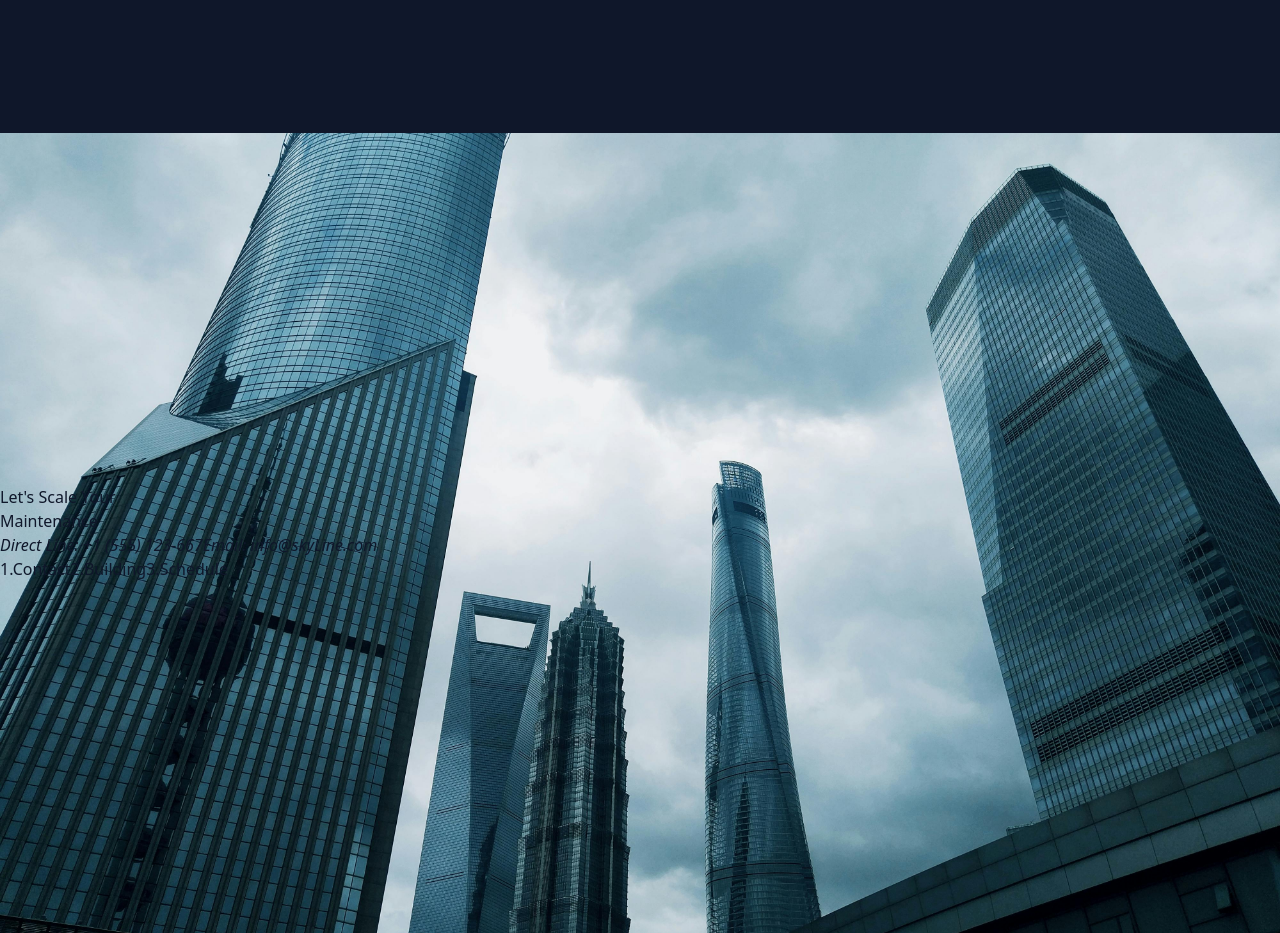
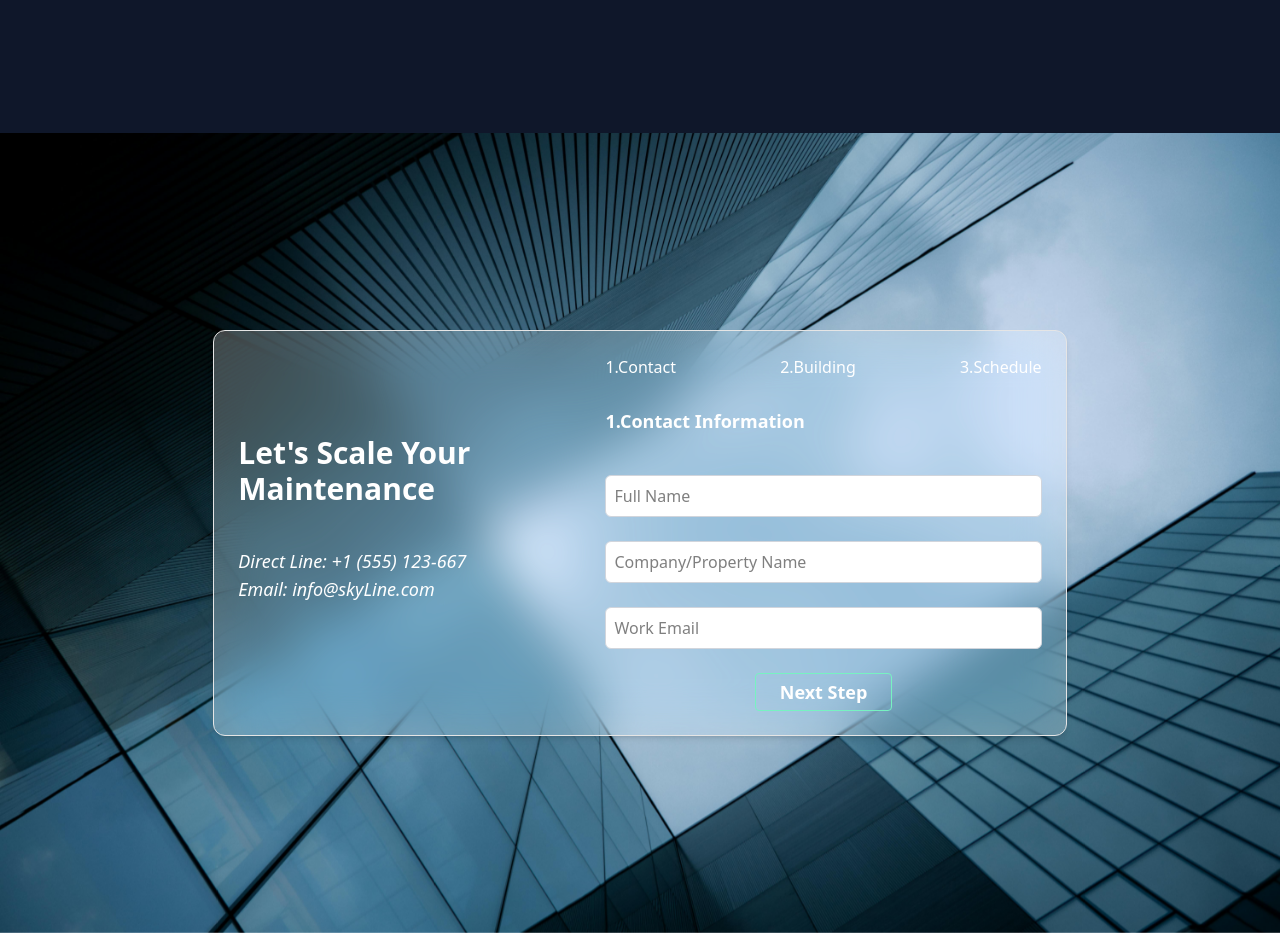
Before and after one commit to MalakGdaea/sky-access-site, a React (Vite) app: page / in a window 1280 px wide. Shown: the part 5680-6613 px from the top of the page. Built offline with nearby package versions, Linux system fonts and the light colour scheme; a web font is replaced by a local one.

Commit message:
forms structure

```diff
--- a/src/components/BuildingForm.jsx
+++ b/src/components/BuildingForm.jsx
@@ -0,0 +1,72 @@
+import React from 'react';
+
+const BuildingForm = () => {
+    return (
+        <form onSubmit={e => e.preventDefault()} className="flex flex-col space-y-4">
+            <h1 className="text-white font-bold text-xl mb-2">2. Building Details</h1>
+
+            {/* Street Address */}
+            <label htmlFor="address" className="sr-only">Building Address</label>
+            <input
+                id="address"
+                type="text"
+                placeholder="Building Address"
+            />
+
+            <div className="flex gap-4">
+                {/* Number of Floors */}
+                <div className="flex-1">
+                    <label htmlFor="floors" className="sr-only">Number of Floors</label>
+                    <input
+                        id="floors"
+                        type="number"
+                        placeholder="Number of Floors"
+                    />
+                </div>
+
+                {/* Building Type Dropdown */}
+                <div className="flex-1">
+                    <label htmlFor="type" className="sr-only">Building Type</label>
+                    <select
+                        id="type"
+                        className="w-full p-3 rounded-md bg-white text-gray-500 outline-none appearance-none"
+                    >
+                        <option value="" disabled selected>Building Type</option>
+                        <option value="commercial">Commercial Office</option>
+                        <option value="residential">Residential High-rise</option>
+                        <option value="hotel">Hotel / Hospitality</option>
+                    </select>
+                </div>
+            </div>
+
+            {/* Estimated Square Footage or Additional Notes */}
+            <label htmlFor="notes" className="sr-only">Access Notes</label>
+            <textarea
+                id="notes"
+                placeholder="Any specific access requirements? (e.g. Roof access available)"
+                className="h-24"
+            ></textarea>
+            {/* Image Upload Field */}
+            <div className="flex flex-col items-center justify-center w-full">
+                <label
+                    htmlFor="building-image"
+                    className="flex flex-col items-center justify-center w-full h-32 border-2 border-dashed border-white/30 rounded-lg cursor-pointer bg-white/5 hover:bg-white/10 transition-colors"
+                >
+                    <div className="flex flex-col items-center justify-center pt-5 pb-6">
+                        <svg className="w-8 h-8 mb-3 text-white/60" fill="none" stroke="currentColor"
+                             viewBox="0 0 24 24" xmlns="http://www.w3.org/2000/svg">
+                            <path strokeLinecap="round" strokeLinejoin="round" strokeWidth="2"
+                                  d="M7 16a4 4 0 01-.88-7.903A5 5 0 1115.9 6L16 6a5 5 0 011 9.9M15 13l-3-3m0 0l-3 3m3-3v12"></path>
+                        </svg>
+                        <p className="mb-2 text-sm text-white/80"><span
+                            className="font-semibold">Click to upload</span> or drag and drop</p>
+                        <p className="text-xs text-white/50">Building Image (PNG, JPG)</p>
+                    </div>
+                    <input id="building-image" type="file" className="hidden" accept="image/*"/>
+                </label>
+            </div>
+        </form>
+    );
+};
+
+export default BuildingForm;
--- a/src/components/ContactForm.jsx
+++ b/src/components/ContactForm.jsx
@@ -2,8 +2,14 @@ import React from 'react';
 
 const ContactForm = () => {
     return (
-        <form>
-
+        <form onSubmit={e => e.preventDefault()}>
+            <h1>1.Contact Information</h1>
+            <label htmlFor="fullName" className="sr-only">Full Name</label>
+            <input id="fullName" type="text" placeholder="Full Name" />
+            <label htmlFor="propertyName" className="sr-only">Company/Property Name</label>
+            <input id="propertyName" type="text" placeholder="Company/Property Name"/>
+            <label htmlFor="workEmail" className="sr-only">Work Email</label>
+            <input id="workEmail" type="text" placeholder="Work Email"/>
         </form>
     );
 };
--- a/src/components/Quote.jsx
+++ b/src/components/Quote.jsx
@@ -1,26 +1,42 @@
-import React from 'react';
+import React, { useState } from 'react';
+import ContactForm from "./ContactForm.jsx";
+import BuildingForm from "./BuildingForm.jsx";
+import ScheduleForm from "./ScheduleForm.jsx";
 
 const Quote = () => {
+    const [step, setStep] = useState(1);
+
     return (
         <section id="quote">
-            <div className="container">
-                <div>
-                    <div>
+            <div className="form-container">
+                <div className="w-3/4">
+                    <div className="mb-20">
                         <span></span>
                         <span></span>
                         <span></span>
                     </div>
-                    <h1>Let's Scale Your <br/>Maintenance</h1>
-                    <address>
-                        <span>Direct Line: +1 (555) 123-667</span>
+                    <h1 className="text-3xl font-bold 2xl:text-4xl">Let's Scale Your <br/>Maintenance</h1>
+                    <address className="text-lg">
+                        <span>Direct Line: +1 (555) 123-667</span><br/>
                         <span>Email: info@skyLine.com</span>
                     </address>
                 </div>
-                <div className="form-container">
-                    <div>
+                <div className="w-full">
+                    <div className="flex justify-between mb-7">
                         <span>1.Contact</span>
                         <span>2.Building</span>
                         <span>3.Schedule</span>
+                    </div>
+                    {
+                        step === 1 && <ContactForm /> ||
+                        step === 2 && <BuildingForm /> ||
+                        step === 3 && <ScheduleForm />
+                    }
+                    <div className="flex justify-center w-full">
+                        <button
+                            onClick={() => setStep((prev) => prev + 1)}>
+                            {step === 3 ? 'Send Request' :  'Next Step'}
+                        </button>
                     </div>
                 </div>
             </div>
--- a/src/components/ScheduleForm.jsx
+++ b/src/components/ScheduleForm.jsx
@@ -0,0 +1,52 @@
+import React from 'react';
+
+const ScheduleForm = () => {
+    return (
+        <form onSubmit={e => e.preventDefault()} className="flex flex-col space-y-6">
+            <h1 className="text-white font-bold text-xl mb-2">3. Service Schedule</h1>
+
+            {/* Preferred Date Selector */}
+            <div className="flex flex-col">
+                <label htmlFor="startDate" className="text-white/70 text-sm mb-2 ml-1">Preferred Start Date</label>
+                <input
+                    id="startDate"
+                    type="date"
+                    className="w-full p-3 rounded-md bg-white text-black outline-none focus:ring-2 focus:ring-[#77f2c1]"
+                />
+            </div>
+
+            {/* Frequency Selection (Maintenance Plans) */}
+            <div className="flex flex-col">
+                <label className="text-white/70 text-sm mb-3 ml-1">Cleaning Frequency</label>
+                <div className="grid grid-cols-3 gap-3">
+                    {['One-Time', 'Quarterly', 'Semi-Annual'].map((plan) => (
+                        <label key={plan} className="cursor-pointer">
+                            <input type="radio" name="frequency" value={plan} className="peer hidden" />
+                            <div className="p-3 text-center border border-white/20 rounded-lg bg-white/5 text-sm text-white transition-all peer-checked:border-[#77f2c1] peer-checked:bg-[#77f2c1]/10 peer-checked:text-[#77f2c1]">
+                                {plan}
+                            </div>
+                        </label>
+                    ))}
+                </div>
+            </div>
+
+            {/* Time of Day */}
+            <div className="flex flex-col">
+                <label htmlFor="time" className="text-white/70 text-sm mb-2 ml-1">Best Time for On-site Inspection</label>
+                <select
+                    id="time"
+                    className="w-full p-3 rounded-md bg-white text-gray-500 outline-none"
+                >
+                    <option value="morning">Morning (8 AM - 12 PM)</option>
+                    <option value="afternoon">Afternoon (12 PM - 5 PM)</option>
+                </select>
+            </div>
+
+            <p className="text-xs text-white/50 italic text-center">
+                *Final scheduling is subject to weather conditions and safety clearance.
+            </p>
+        </form>
+    );
+};
+
+export default ScheduleForm;
--- a/src/index.css
+++ b/src/index.css
@@ -146,10 +146,30 @@ body {
         /* Use a relative path to your image */
         background-image: url('/images/quote-bg.jpg');
 
-        @apply relative h-screen w-full bg-cover bg-center bg-no-repeat;
+        @apply relative h-screen w-full bg-cover bg-center bg-no-repeat text-white;
 
         /* This ensures the content sits on top of the background */
         @apply flex items-center justify-center;
+
+        .form-container {
+            @apply backdrop-blur-xl backdrop-saturate-150 flex space-y-4 p-6 bg-white/25 rounded-xl border border-neutral-200 shadow-md w-2/3 2xl:w-1/2 gap-10 2xl:gap-2;
+        }
+
+        h1 {
+            @apply text-lg font-semibold mb-10;
+        }
+
+        form {
+            @apply w-full flex flex-col space-y-6;
+        }
+
+        input {
+            @apply w-full p-2 bg-white text-black rounded-md border border-gray-300 focus:border-skyrise-blue focus:ring-1  outline-none transition;
+        }
+
+        button {
+            @apply mt-6 py-1 px-6 rounded-sm  border border-[#77f2c1] text-white font-bold text-lg hover:bg-black/20 transition-all;
+        }
     }
 
 }
```
Also changed, not shown: public/images/quote-bg.jpg.
